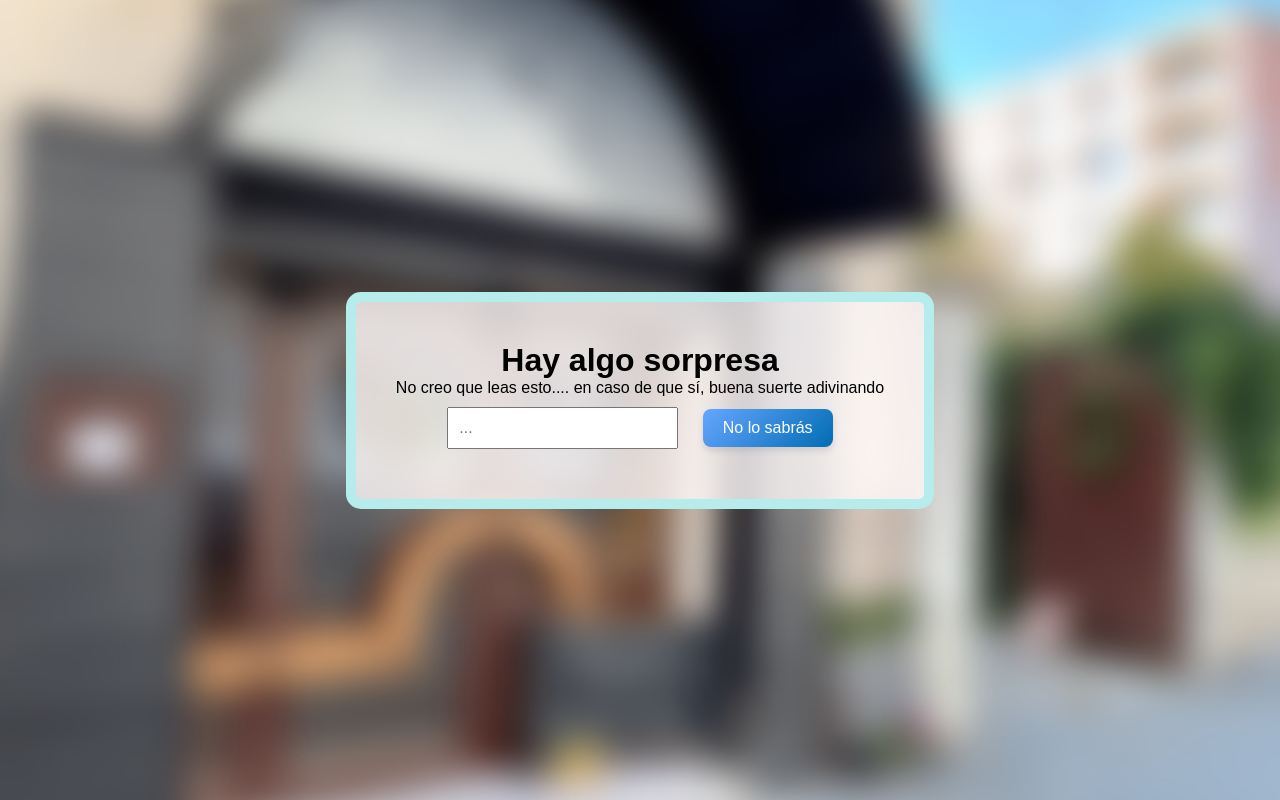
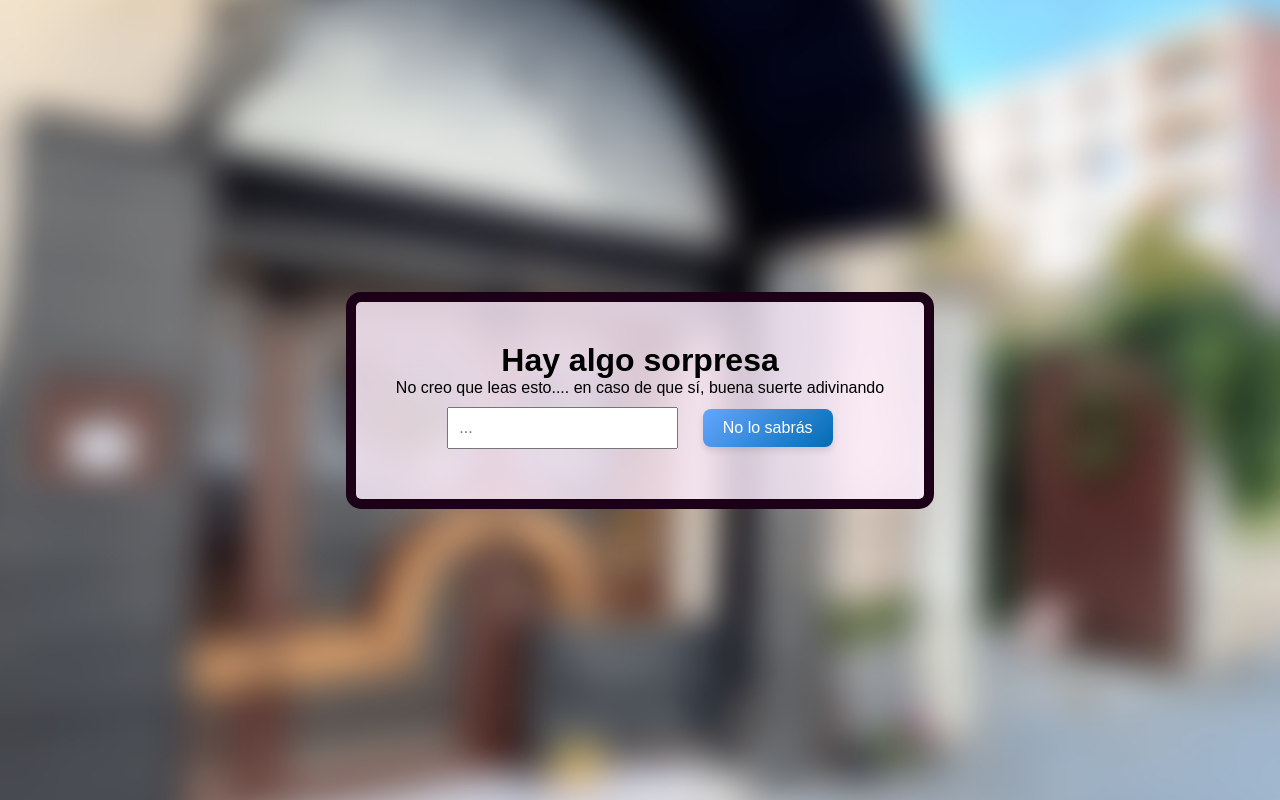
Before and after one commit to jose1kira/Natalko, a plain HTML site: page index.html in a window 1280 px wide. Drawn offline with Linux system fonts and the light colour scheme.

Commit message:
New colors login page

```diff
--- a/index.html
+++ b/index.html
@@ -27,8 +27,8 @@
 
     /* New style for the login box with rounded borders and cyan border */
     .login-box {
-      background-color: rgba(255, 250, 250, 0.8); /* optional: white with transparency */
-      border: 10px solid rgb(183, 236, 236);
+      background-color: rgba(255, 239, 255, 0.8); /* optional: white with transparency */
+      border: 10px solid rgb(27, 0, 24);
       border-radius: 15px;
       padding: 40px;
       text-align: center;
```
